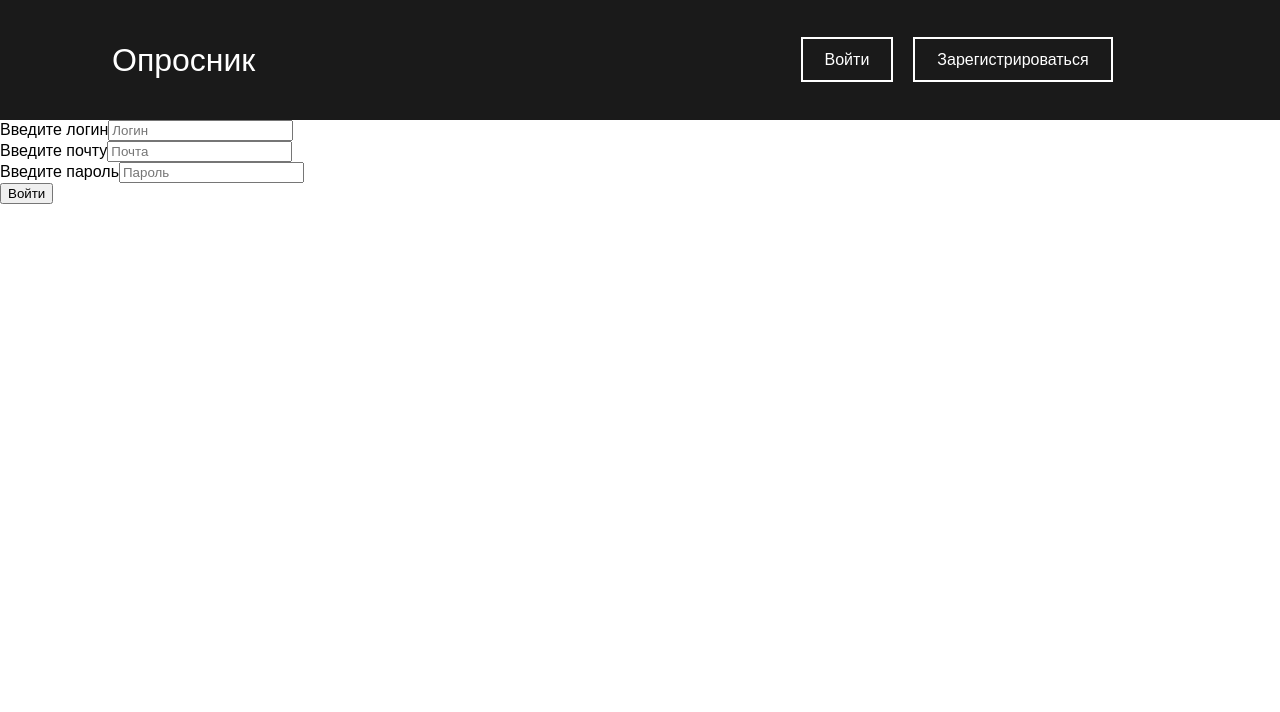
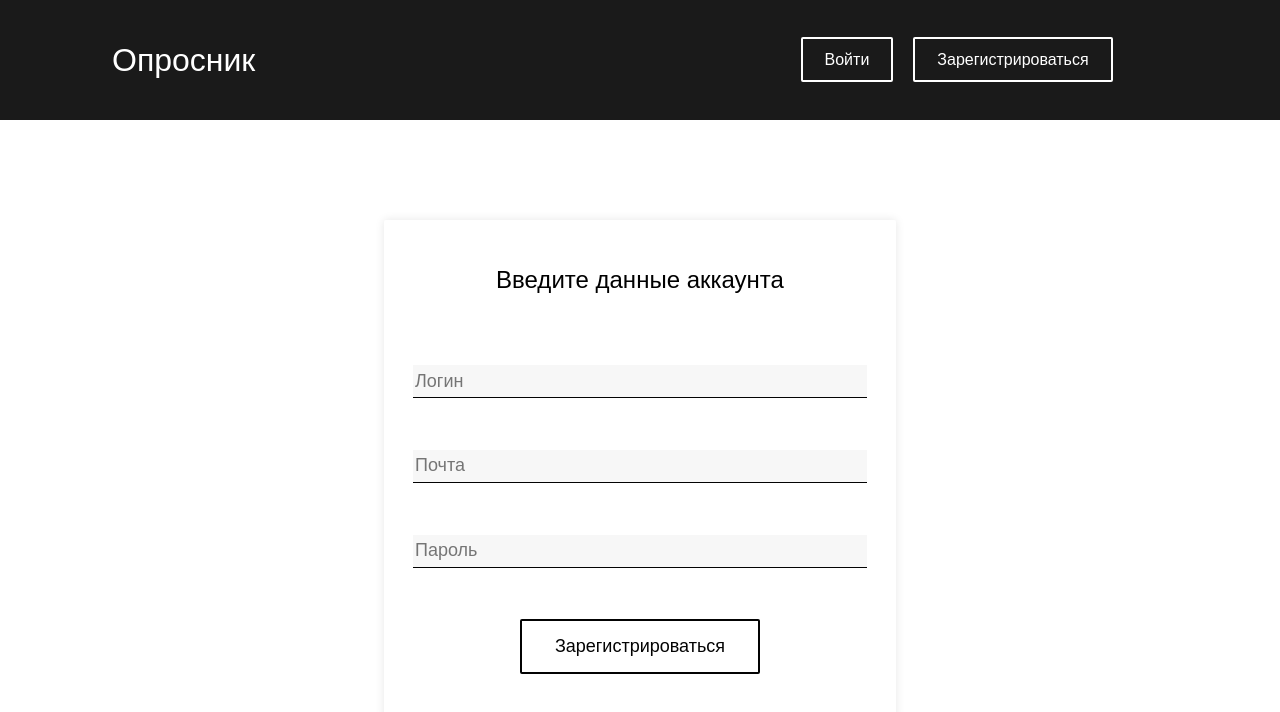
Before and after one commit to Soneech/polls-client, a Vue app: page /auth/registration in a window 1280 px wide. Shown: the top 712 px of the page. Built offline with nearby package versions, Linux system fonts and the light colour scheme.

Commit message:
Styles for forms + some fixes

```diff
--- a/src/App.vue
+++ b/src/App.vue
@@ -9,8 +9,20 @@ import { useAuthStore } from './stores/auth';
     }
 
     document.addEventListener('DOMContentLoaded', function () {
-            let button = document.getElementById('logout-btn');
-            localStorage.getItem('username') ? button.style.visibility = "visible" : button.style.visibility = "hidden";
+            let logOutBtn = document.getElementById('logout-btn');
+            let signInBtn = document.getElementById('sign-in-btn');
+            let signUpBtn = document.getElementById('sign-up-btn');
+
+            if (localStorage.getItem('username')) {
+                logOutBtn.style.visibility = "visible";
+                signInBtn.style.visibility = "hidden";
+                signUpBtn.style.visibility = "hidden";
+            }
+            else {
+                logOutBtn.style.visibility = "hidden";
+                signInBtn.style.visibility = "visible";
+                signUpBtn.style.visibility = "visible";
+            }
     });
 
     document.addEventListener('DOMContentLoaded', function () {
@@ -23,7 +35,7 @@ import { useAuthStore } from './stores/auth';
 <template>
     <header>
         <div class="header-container">
-            <h1>Опросник</h1>
+            <h1 class="logo-text"><RouterLink to="/">Опросник</RouterLink></h1>
             <div class="navigation">
                 <ul>
                     <li><RouterLink to="/auth/login" class="header-button" id="sign-in-btn">Войти</RouterLink></li>
--- /dev/null
+++ b/src/assets/forms.css
@@ -0,0 +1,46 @@
+.form-input, .form-button {
+    font-family: 'Arial', sans-serif;
+    font-size: 18px;
+}
+
+.form-title {
+    text-align: center;
+}
+
+.form-input {
+    border: none;
+    outline: none;
+    width: 450px;
+    height: 30px;
+    background-color: #f7f7f7;
+    border-bottom: 1px solid #030303;
+}
+
+.form-button {
+    margin-bottom: 20px;
+    margin-right: auto;
+    margin-left: auto;
+    width: 200px;
+}
+
+.sign-up-form-btn {
+    width: 240px;
+}
+
+.auth-block {
+    display: flex;
+    justify-content: center;
+    height: 280px;
+    width: 40%;
+    height: 500px;
+    box-shadow: 0 0 10px rgba(15, 10, 5, 0.1);
+    border-radius: 2px;
+    margin: auto;
+    margin-top: 100px;
+}
+
+.auth-form {
+    display: flex;
+    flex-direction: column;
+    justify-content: space-around;
+}
--- a/src/assets/main.css
+++ b/src/assets/main.css
@@ -5,8 +5,12 @@ body {
     background-color: #ffffff;
 }
 
-h1, h2 {
+h1, h2, .logo-text {
     font-weight: normal;
+}
+
+a {
+    text-decoration: none;
 }
 
 .header-container {
@@ -19,13 +23,16 @@ h1, h2 {
 
 header {
     background-color: #1a1a1a;
-    color: #fff;
     padding: 35px 0;
 }
 
-header h1 {
+.logo-text {
     margin: 0;
     margin-left: 80px;
+}
+
+.logo-text a {
+    color: #ffffff;
 }
 
 .navigation ul {
@@ -75,8 +82,9 @@ header h1 {
     padding: 15px 30px;
     color: #030303;
     border: 2px solid #030303;
-    text-decoration: none;
+    border-radius: 2px;
     transition: background-color 0.5s ease;
+    font-size: 16px;
 }
 
 .default-button:hover {
@@ -87,8 +95,8 @@ header h1 {
 .header-button {
     color: #ffffff;
     border: 2px solid #ffffff;
-    text-decoration: none;
     padding: 12px 22px;
+    border-radius: 2px;
     transition: background-color 0.5s ease;
 }
 
@@ -96,3 +104,11 @@ header h1 {
     background-color: #ffffff;
     color: #030303;
 }
+
+.links-btns {
+    display: flex;
+    justify-content: space-around;
+    width: 580px;
+    margin: auto;
+    margin-top: 35px;
+}
--- a/src/components/LoginForm.vue
+++ b/src/components/LoginForm.vue
@@ -16,17 +16,11 @@ import { useAuthStore } from '@/stores/auth';
 </script>
 
 <template>
-    <form @submit.prevent="onSubmit">
-        <div>
-            <label for="name">Введите логин</label>
-            <input type="text" id="name" placeholder="Логин" v-model="user.name">
-        </div>
-        <div>
-            <label for="password">Введите пароль</label>
-            <input type="password" id="password" placeholder="Пароль" v-model="user.password">
-        </div>
-        <div>
-            <button type="submit" @click="App.hideButton">Войти</button>
-        </div>
-  </form>
+    <form @submit.prevent="onSubmit" class="auth-form">
+        <h2 class="form-title">Введите данные аккаунта</h2>
+
+        <input type="text" id="name" class="form-input" placeholder="Логин" v-model="user.name">
+        <input type="password" id="password" class="form-input" placeholder="Пароль" v-model="user.password">
+        <button type="submit" class="default-button form-button">Войти</button>
+    </form>
 </template>
--- a/src/components/RegistrationForm.vue
+++ b/src/components/RegistrationForm.vue
@@ -15,21 +15,12 @@ import { useAuthStore } from '@/stores/auth';
 </script>
 
 <template>
-    <form @submit.prevent="onSubmit">
-        <div>
-            <label for="name">Введите логин</label>
-            <input type="text" id="name" placeholder="Логин" v-model="user.name">
-        </div>
-        <div>
-            <label for="email">Введите почту</label>
-            <input type="text" id="email" placeholder="Почта" v-model="user.email">
-        </div>
-        <div>
-            <label for="password">Введите пароль</label>
-            <input type="password" id="password" placeholder="Пароль" v-model="user.password">
-        </div>
-        <div>
-            <button type="submit">Войти</button>
-        </div>
+    <form @submit.prevent="onSubmit" class="auth-form">
+        <h2 class="form-title">Введите данные аккаунта</h2>
+
+        <input type="text" id="name" class="form-input" placeholder="Логин" v-model="user.name">
+        <input type="text" id="email" class="form-input" placeholder="Почта" v-model="user.email">
+        <input type="password" id="password" class="form-input" placeholder="Пароль" v-model="user.password">
+        <button type="submit" class="default-button form-button sign-up-form-btn">Зарегистрироваться</button>
   </form>
 </template>
--- a/src/main.ts
+++ b/src/main.ts
@@ -6,6 +6,7 @@ import { createPinia } from 'pinia'
 import App from './App.vue'
 import router from './router'
 import './assets/main.css'
+import './assets/forms.css'
 
 const app = createApp(App)
 
--- a/src/stores/auth.ts
+++ b/src/stores/auth.ts
@@ -53,6 +53,9 @@ export const useAuthStore = defineStore({
 
                 let signInBtn = document.getElementById('sign-in-btn');
                 signInBtn.style.visibility = "hidden";
+
+                let signUpBtn = document.getElementById('sign-up-btn');
+                signUpBtn.style.visibility = "hidden";
             } else {
                 // TODO - вывод ошибок от сервера
             }
@@ -70,6 +73,9 @@ export const useAuthStore = defineStore({
 
             let signInBtn = document.getElementById('sign-in-btn');
             signInBtn.style.visibility = "visible";
+
+            let signUpBtn = document.getElementById('sign-up-btn');
+            signUpBtn.style.visibility = "visible";
         }
     }
 });
--- a/src/views/HomeView.vue
+++ b/src/views/HomeView.vue
@@ -6,7 +6,11 @@
         <div class="greeting-container">
             <h2>Добро пожаловать!</h2>
             <p>На нашем сайте вы можете создавать и принимать участие в опросах.</p>
-            <a href="#" class="default-button">Создать опрос</a>
+            <div class="links-btns">
+                <a href="#" class="default-button">Все пользователи</a>
+                <a href="#" class="default-button">Все опросы</a>
+                <a href="#" class="default-button">Создать опрос</a>
+            </div>
         </div>
 
         <div class="poll-container">
--- a/src/views/LoginView.vue
+++ b/src/views/LoginView.vue
@@ -3,5 +3,7 @@
 </script>
 
 <template>
-    <LoginForm/>
+    <div class="auth-block">
+        <LoginForm/>
+    </div>
 </template>
--- a/src/views/RegistrationView.vue
+++ b/src/views/RegistrationView.vue
@@ -3,5 +3,7 @@
 </script>
 
 <template>
-    <RegistrationForm/>
+    <div class="auth-block">
+        <RegistrationForm/>
+    </div>
 </template>
```
